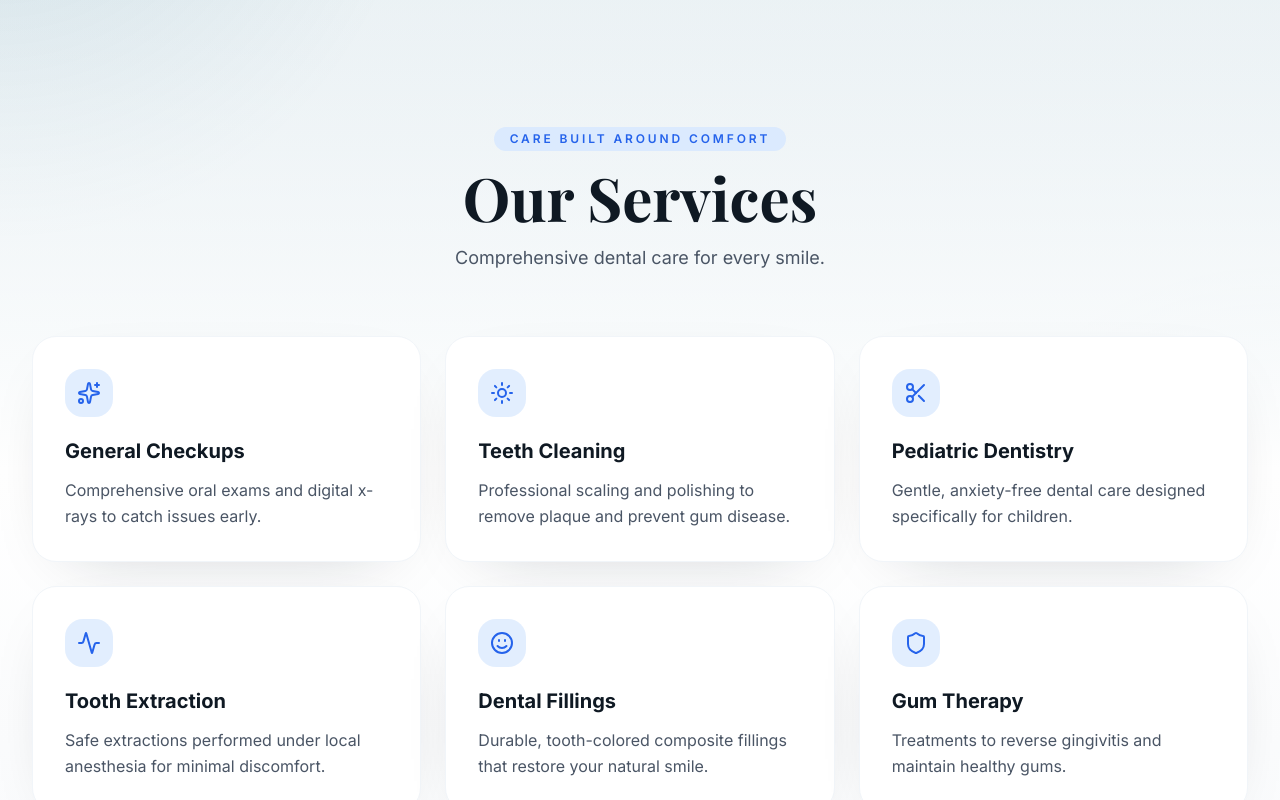
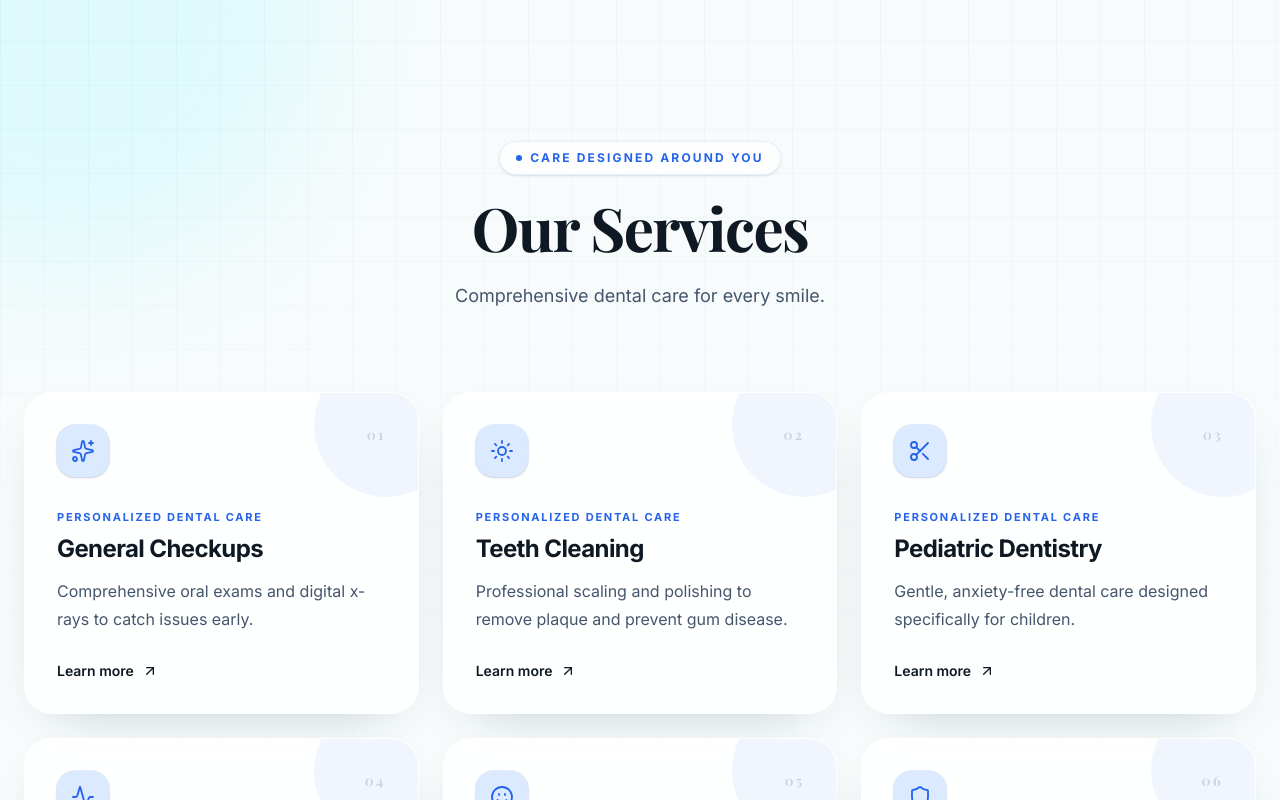
Before and after one commit to gosag/Dental-Clinic, a React (Vite) app: page /preview/dental-clinic in a window 1280 px wide. Shown: the part 980-1780 px from the top of the page. Built offline with nearby package versions, Linux system fonts and the light colour scheme.

Commit message:
feat: enhance Services component with improved animations and layout adjustments

```diff
--- a/src/components/Services.jsx
+++ b/src/components/Services.jsx
@@ -1,7 +1,8 @@
 import { useRef } from "react"
-import { motion, useInView } from "motion/react"
+import { motion, useInView, useReducedMotion } from "motion/react"
 import {
   Activity,
+  ArrowUpRight,
   Scissors,
   Shield,
   Smile,
@@ -15,48 +16,94 @@ const MotionCard = motion.create(Card)
 
 export default function Services({ clinic }) {
   const ref = useRef(null)
+  const shouldReduceMotion = useReducedMotion()
   const inView = useInView(ref, { once: true, margin: "-80px" })
   const { title, subtitle } = clinic.ui.sections.services
 
   return (
-    <section id="services" className="relative bg-linear-to-b from-[rgba(26,107,138,0.08)] via-white to-slate-50 px-4 py-20 sm:px-6 sm:py-32">
+    <section
+      id="services"
+      className="relative isolate overflow-hidden bg-[#f7fbfc] px-4 py-20 sm:px-6 sm:py-28 lg:py-36"
+    >
+      {/* Decorative background */}
+      <div className="pointer-events-none absolute inset-0 -z-10 overflow-hidden">
+        <div className="absolute left-[-12rem] top-[-15rem] h-[32rem] w-[32rem] rounded-full bg-cyan-100/60 blur-3xl" />
+        <div className="absolute bottom-[-16rem] right-[-12rem] h-[34rem] w-[34rem] rounded-full bg-teal-100/50 blur-3xl" />
+        <div className="absolute inset-0 bg-[linear-gradient(rgba(26,107,138,0.035)_1px,transparent_1px),linear-gradient(90deg,rgba(26,107,138,0.035)_1px,transparent_1px)] bg-[size:44px_44px] [mask-image:linear-gradient(to_bottom,black,transparent_85%)]" />
+      </div>
+
       <motion.div
         ref={ref}
-        initial={{ opacity: 0, y: 24 }}
+        initial={shouldReduceMotion ? false : { opacity: 0, y: 24 }}
         animate={inView ? { opacity: 1, y: 0 } : {}}
-        transition={{ duration: 0.5, ease: "easeOut" }}
-        className="mx-auto max-w-7xl text-center"
+        transition={{ duration: 0.6, ease: [0.22, 1, 0.36, 1] }}
+        className="mx-auto max-w-3xl text-center"
       >
-        <div className="mx-auto mb-4 inline-flex rounded-full bg-accent-light px-4 py-1 text-xs font-semibold uppercase tracking-[0.24em] text-accent">
-          Care built around comfort
+        <div className="mb-5 inline-flex items-center gap-2 rounded-full border border-accent/10 bg-white/80 px-4 py-2 text-xs font-bold uppercase tracking-[0.18em] text-accent shadow-sm backdrop-blur">
+          <span className="h-1.5 w-1.5 rounded-full bg-accent" />
+          Care designed around you
         </div>
-        <h2 className="font-display text-4xl font-bold text-navy sm:text-5xl md:text-6xl mb-4">
+
+        <h2 className="font-display text-4xl font-bold leading-[1.08] tracking-tight text-navy sm:text-5xl lg:text-6xl">
           {title}
         </h2>
-        <p className="mx-auto max-w-2xl text-lg leading-relaxed text-gray-600">{subtitle}</p>
+
+        <p className="mx-auto mt-5 max-w-2xl text-base leading-8 text-slate-600 sm:text-lg">
+          {subtitle}
+        </p>
       </motion.div>
 
-      <div className="mx-auto mt-16 grid max-w-7xl grid-cols-1 gap-6 px-2 sm:grid-cols-2 lg:grid-cols-3">
+      <div className="mx-auto mt-14 grid max-w-7xl gap-5 sm:grid-cols-2 lg:mt-20 lg:grid-cols-3 lg:gap-6">
         {clinic.services.map((service, index) => {
           const Icon = icons[index] ?? Sparkles
+          const serviceNumber = String(index + 1).padStart(2, "0")
+
           return (
             <MotionCard
               key={service.name}
-              initial={{ opacity: 0, y: 32 }}
+              initial={shouldReduceMotion ? false : { opacity: 0, y: 28 }}
               animate={inView ? { opacity: 1, y: 0 } : {}}
-              transition={{ delay: index * 0.1, duration: 0.5, ease: "easeOut" }}
-              whileHover={{ y: -12, transition: { duration: 0.2 } }}
-              className="group relative overflow-hidden rounded-[1.5rem] border border-slate-100 bg-white shadow-[0_20px_70px_-40px_rgba(15,25,35,0.28)] transition-all duration-300 hover:-translate-y-2 hover:shadow-[0_28px_80px_-36px_rgba(15,25,35,0.35)]"
+              transition={{
+                delay: shouldReduceMotion ? 0 : index * 0.08,
+                duration: 0.55,
+                ease: [0.22, 1, 0.36, 1],
+              }}
+              whileHover={shouldReduceMotion ? {} : { y: -8 }}
+              className="group relative min-h-[285px] overflow-hidden rounded-[1.75rem] border border-white/80 bg-white/85 shadow-[0_18px_50px_-32px_rgba(15,48,65,0.36)] backdrop-blur-sm transition-[box-shadow,border-color] duration-300 hover:border-accent/20 hover:shadow-[0_28px_65px_-30px_rgba(15,48,65,0.42)]"
             >
-              <div className="absolute inset-0 bg-[radial-gradient(circle_at_top_right,rgba(26,107,138,0.12),transparent_30%)] opacity-0 transition-opacity duration-300 group-hover:opacity-100" />
-              <CardContent className="relative p-8">
-                <div className="mb-5 inline-flex rounded-2xl bg-accent-light/80 p-3 transition-all duration-300 group-hover:scale-105 group-hover:bg-accent-light">
-                  <Icon className="h-6 w-6 text-accent" />
+              <div className="absolute inset-x-0 top-0 h-1 origin-left scale-x-0 bg-linear-to-r from-accent to-cyan-400 transition-transform duration-500 group-hover:scale-x-100" />
+
+              <div className="absolute -right-10 -top-10 h-36 w-36 rounded-full bg-accent/[0.06] transition-transform duration-500 group-hover:scale-150" />
+
+              <CardContent className="relative flex h-full flex-col p-7 sm:p-8">
+                <div className="flex items-start justify-between">
+                  <div className="inline-flex rounded-2xl bg-accent-light p-3.5 text-accent shadow-sm ring-1 ring-accent/10 transition duration-300 group-hover:scale-105 group-hover:bg-accent group-hover:text-white">
+                    <Icon className="h-6 w-6" strokeWidth={1.8} />
+                  </div>
+
+                  <span className="font-display text-sm font-bold tracking-[0.16em] text-slate-300 transition-colors duration-300 group-hover:text-accent/40">
+                    {serviceNumber}
+                  </span>
                 </div>
-                <h3 className="mb-3 text-xl font-bold text-navy">{service.name}</h3>
-                <p className="text-base leading-relaxed text-gray-600 transition-colors duration-200 group-hover:text-gray-700">
-                  {service.description}
-                </p>
+
+                <div className="mt-8">
+                  <p className="mb-2 text-[11px] font-bold uppercase tracking-[0.16em] text-accent">
+                    Personalized dental care
+                  </p>
+                  <h3 className="text-2xl font-bold tracking-tight text-navy">
+                    {service.name}
+                  </h3>
+                  <p className="mt-3 leading-7 text-slate-600">
+                    {service.description}
+                  </p>
+                </div>
+
+                <div className="mt-auto flex items-center gap-2 pt-7 text-sm font-semibold text-navy">
+                  <span className="transition-colors duration-200 group-hover:text-accent">
+                    Learn more
+                  </span>
+                  <ArrowUpRight className="h-4 w-4 transition-transform duration-300 group-hover:translate-x-1 group-hover:-translate-y-1 group-hover:text-accent" />
+                </div>
               </CardContent>
             </MotionCard>
           )
--- a/src/data/clinics.js
+++ b/src/data/clinics.js
@@ -2,7 +2,7 @@
 
 export const CLINICS = {
 
-  "dental-clinic": {
+"dental-clinic": {
   slug: "dental-clinic",
   name: "Family Dental Clinic",
   tagline: "Exceptional Dental Care in the Heart of Adama.",
```
